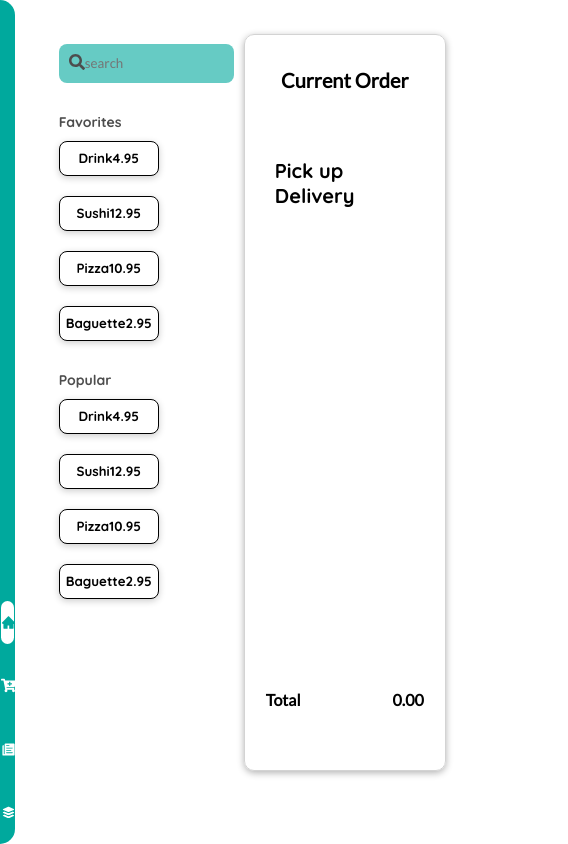
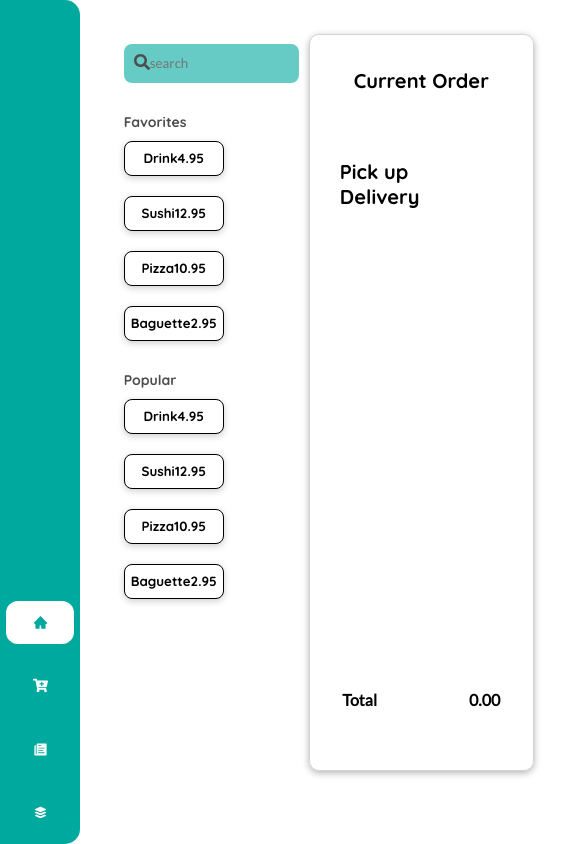
Before and after one commit to JimmyLam96/cash-up, a React (Create React App) app: page / in a window 390 px wide. Shown: the whole page, 568 px wide, since content can reach past the window. Built offline with nearby package versions, Linux system fonts and the light colour scheme.

Commit message:
Added delivery modal

```diff
--- a/src/components/Overview.tsx
+++ b/src/components/Overview.tsx
@@ -1,6 +1,6 @@
 import React, { useState } from "react";
 import { ItemType } from "../Interfaces";
-import OverviewItem from "./OverviewItem";
+import OverviewModal from "./OverviewModal";
 import "../css/Overview.css";
 
 function Overview(props: OProps) {
@@ -8,7 +8,7 @@ function Overview(props: OProps) {
 
   return (
     <div className="overview">
-      <b style={{ fontSize: "20px" }}>Current Order</b>
+      <b className="head-text">Current Order</b>
       <div className="button-container">
         <button className="button-type" onClick={() => setDelivery(0)}>
           Pick up
@@ -17,6 +17,7 @@ function Overview(props: OProps) {
           Delivery
         </button>
       </div>
+      {delivery > 0 ? <OverviewModal /> : null}
       <div className="item-container">{props.children}</div>
       <div className="footer">
         <div className="delivery">
--- /dev/null
+++ b/src/components/OverviewModal.tsx
@@ -0,0 +1,25 @@
+import React from "react";
+import "../css/OverviewModal.css";
+import * as HiIcons from "react-icons/hi";
+import * as BsIcons from "react-icons/bs";
+
+function OverviewModal() {
+  return (
+    <div className="overview-modal">
+      <form>
+        <HiIcons.HiLocationMarker color="#00a99d" />
+        <input type="text" name="name" />
+      </form>
+      <form>
+        <HiIcons.HiClock color="#00a99d" />
+        <input type="text" name="name" />
+      </form>
+      <form>
+        <BsIcons.BsFillPersonFill color="#00a99d" />
+        <input type="text" name="name" />
+      </form>
+    </div>
+  );
+}
+
+export default OverviewModal;
--- a/src/css/Navbar.css
+++ b/src/css/Navbar.css
@@ -23,6 +23,7 @@
 @media only screen and (max-width: 768px) {
   .navbar-container {
     width: 80px;
+    min-width: 80px;
     transition: width 0.3s ease;
     border-top-right-radius: 15px;
     border-bottom-right-radius: 15px;
--- a/src/css/Overview.css
+++ b/src/css/Overview.css
@@ -1,10 +1,9 @@
 .overview {
   display: flex;
   height: 95%;
-  /* width: 300px; */
+  width: 300px;
   flex-direction: column;
   justify-content: space-around;
-  /* background-color: red; */
   align-items: center;
 
   /* border */
@@ -13,8 +12,24 @@
   border-radius: 10px;
   border-color: lightgray;
 
+  font-family: "Quicksand";
+  transition: width 0.3s ease;
+
   /* shadow */
   box-shadow: 0 2px 7px 0 rgba(0, 0, 0, 0.3);
+}
+
+@media only screen and (max-width: 1024px) {
+  .overview {
+    width: 225px;
+    min-width: 225px;
+    transition: width 0.3s ease;
+  }
+}
+
+.button-container {
+  /*top - right - bottom - left*/
+  padding: 0 15px 0 15px;
 }
 
 .item-container {
@@ -28,7 +43,7 @@
   text-decoration: none;
 
   /*top - right - bottom - left*/
-  margin: 0 30px 0 30px;
+  margin: 0 15px 0 15px;
 
   background-color: white;
   border: none;
@@ -56,3 +71,8 @@ span {
   opacity: 0;
   will-change: opacity;
 }
+
+.head-text {
+  font-family: "Quicksand";
+  font-size: 20px;
+}
--- a/src/css/OverviewItem.css
+++ b/src/css/OverviewItem.css
@@ -1,14 +1,15 @@
 .overview-item {
-  width: 165px;
+  width: 225px;
   display: flex;
   justify-content: space-between;
 
   /*top - right - bottom - left*/
   margin: 5px 0 5px 0;
+  padding: 0 20px 0 20px;
 }
 
 .details {
-  width: 110px;
+  width: 125px;
   display: flex;
   justify-content: space-between;
   flex-direction: row;
--- /dev/null
+++ b/src/css/OverviewModal.css
@@ -0,0 +1,23 @@
+.overview-modal {
+  display: flex;
+  flex-direction: column;
+  justify-content: space-evenly;
+  padding: 10px;
+  /* border */
+  border-style: solid;
+  border-width: 1.5px;
+  border-radius: 10px;
+  border-color: lightgray;
+}
+
+input {
+  border: none;
+  outline: none;
+  border-bottom: 1px solid gray;
+}
+
+form {
+  display: flex;
+  justify-content: space-between;
+  width: 150px;
+}
```
